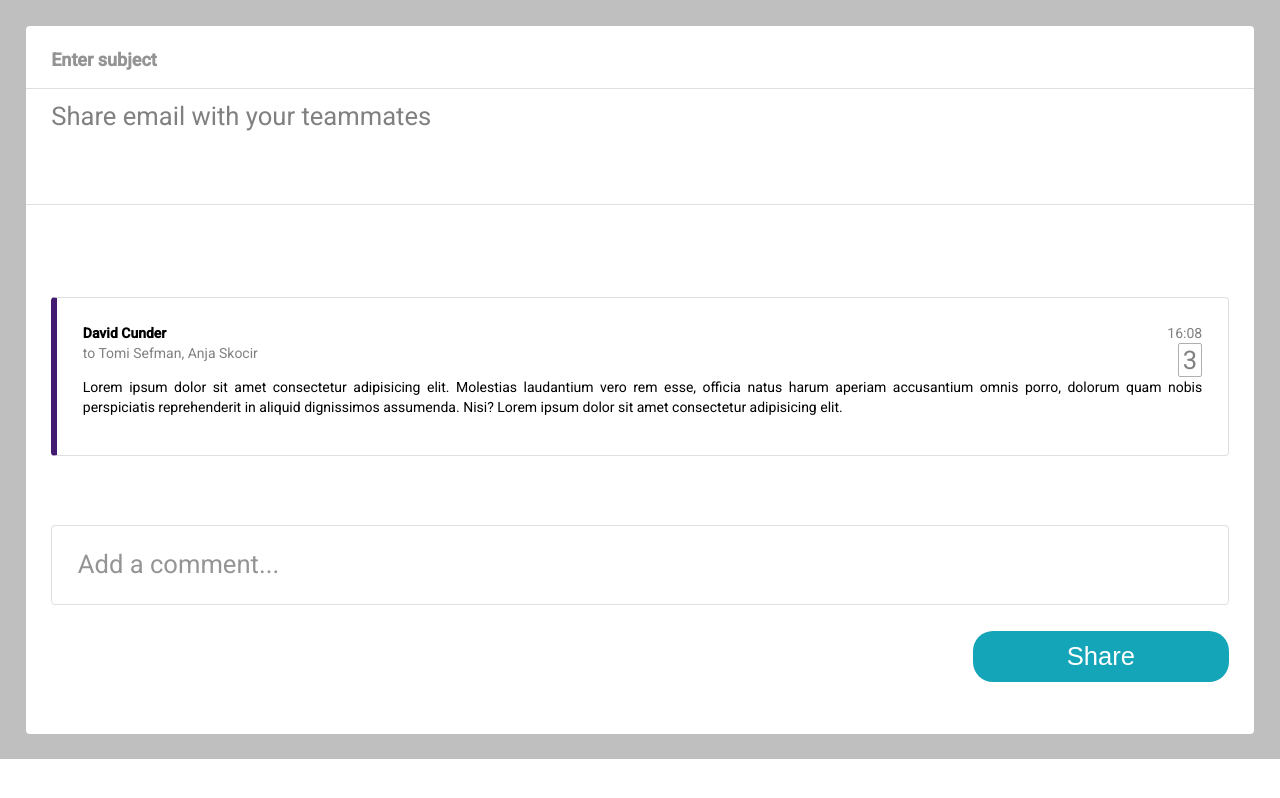
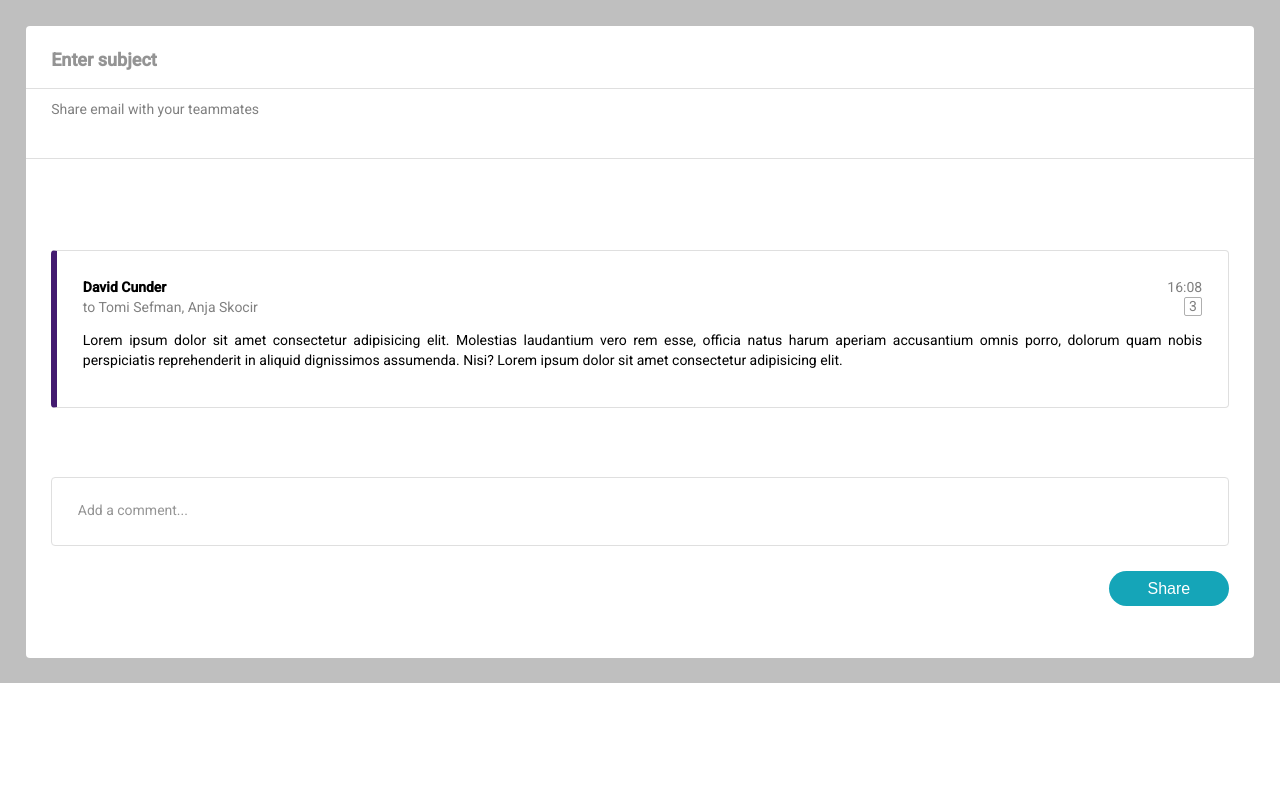
Before and after one commit to jurij-bozic/loop-app, an Angular app: page / in a window 1280 px wide. Built offline with nearby package versions, Linux system fonts and the light colour scheme.

Commit message:
Commit 9 - First complete commit

```diff
--- a/src/app/comment-view/comment-view.component.css
+++ b/src/app/comment-view/comment-view.component.css
@@ -44,18 +44,18 @@ p {
     border: none;
     padding: 1vw;
     width: 90% !important;
-    font-size: 2vw;
+    font-size: normal;
 }
 
 #share-btn {
     margin-left: 2vw;
     margin-right: 2vw;
-    width: 20vw;
-    height: 4vw;
+    width: 15vh;
+    height: 2.2em;
     border-radius: 20px;
     background-color: rgb(21, 165, 184);
     color: white;
-    font-size: 2vw;
+    font-size: medium;
     border: none;
 }
 
@@ -83,13 +83,14 @@ p {
 }
 
 .number-of-adr {
-    width: 1.8vw;
-    height: 2.5vw;
+    width: 1.2em;
+    height: 1.2em;
     text-align: center;
     border: 0.4px solid rgb(175, 175, 175);
     border-radius: 2px;
     color: grey;
     display: grid;
+    font-size: normal;
 
 }
 
@@ -100,6 +101,6 @@ p {
 
 .inner-number {
 
-    font-size: 2vw;
-    line-height: 2.5vw;
+    font-size: normal;
+    line-height: 1.2em;
 }
--- a/src/app/comment-view/comment-view.component.ts
+++ b/src/app/comment-view/comment-view.component.ts
@@ -13,8 +13,6 @@ import { UserDataService } from '../user-data.service';
 export class CommentViewComponent implements OnInit {
 
   myForm: FormGroup;
-  testVar: string;
-
 
   constructor(private fb: FormBuilder, private userDataService: UserDataService) { }
 
@@ -27,10 +25,6 @@ export class CommentViewComponent implements OnInit {
 
   }
 
-  logThis(): void {
-    console.log(this.userDataService.submissionSubject + ' to ' + this.userDataService.submissionUsers + ': ' + this.userDataService.submissionComment);
-  }
-
   submitMessage() {
     if(confirm('MESSAGE with subject' + this.userDataService.submissionSubject +  'sent to ' + this.userDataService.submissionUsers + ': ' + this.userDataService.submissionComment)) {
       console.log("Message shared");
--- a/src/app/input-user/input-user.component.css
+++ b/src/app/input-user/input-user.component.css
@@ -35,7 +35,12 @@
 }
 
 .fake-input-container {
+    width: 100%;
     margin-top: -2.5vw;
+    font-size: normal;
+    overflow-x: auto;
+    white-space: nowrap;
+
 }
 /*
 .parent-fake-input-container {
@@ -68,7 +73,7 @@ mat-label {
     border-top: 1px solid rgb(223, 223, 223);
     border-bottom: 1px solid rgb(223, 223, 223);
     padding-top: 1vw;
-    height: 8vw;
+    height: 4em;
 }
 
 #users-matformfield {
@@ -79,11 +84,11 @@ mat-label {
 
 mat-label {
     color: grey;
-    font-size: 2vw;
+    font-size: normal;
 }
 
 .mat-option {
-    height: 6vw !important;
+    height: 3em !important;
     margin-bottom: 1vw;
     margin-bottom: 1vw;
 
@@ -91,15 +96,15 @@ mat-label {
 
 .dropdown-list {
     display: block;
-    margin-top: -12px;
-    margin-bottom: -15px;
-    font-weight: 500;
-    font-size: 2vw;
+    /* margin-top: -12px;
+    margin-bottom: -15px; */
+    font-weight: 450;
+    font-size: normal;
     pointer-events: none;
 }
 
 .dropdown-list-email {
-    margin-top: -3.8vw !important;
+    margin-top: -1.8em !important;
     color: grey;
     font-size: small;
     font-weight: normal;
--- a/src/app/input-user/input-user.component.ts
+++ b/src/app/input-user/input-user.component.ts
@@ -1,9 +1,9 @@
 import { Component, OnInit } from '@angular/core';
 import { UserDataService } from '../user-data.service';
 import { Data } from '../model/data';
-import {FormControl} from '@angular/forms';
-import {Observable} from 'rxjs';
-import {map} from 'rxjs/operators';
+import { FormControl } from '@angular/forms';
+import { Observable } from 'rxjs';
+import { map }  from 'rxjs/operators';
 import { FormBuilder, FormGroup } from '@angular/forms';
 
 
@@ -16,11 +16,7 @@ export class InputUserComponent implements OnInit {
   myMainForm: FormGroup;
   data: Data[];
   myControl = new FormControl();
-  myControl2 = new FormControl();
   filteredUsers: Observable<Data[]>;
-  subject: Observable<string>;
-  addedUser: string;
-  isFirstSearch: boolean = true;
   selectedUsers = [];
 
 
@@ -34,14 +30,11 @@ export class InputUserComponent implements OnInit {
     })
     this.myMainForm.valueChanges.subscribe(item => this.userDataService.submissionSubject = item.subject);
 
-    this.myControl.valueChanges.subscribe(user => (this.data[this.data.indexOf(this.data.filter(item => item.name == user)[0])]
-      && !this.data[this.data.indexOf(this.data.filter(item => item.name == user)[0])].added ?
-      this.setUserAdded(user) : this.setFakeInputValue(user)));
-
-
     //filters users and displays the selected one
     this.data = this.userDataService.getData();
     this.filteredUsers = this.getFilteredUser();
+
+    this.parseUser();
 
 
 
@@ -79,35 +72,20 @@ export class InputUserComponent implements OnInit {
     };
   }
 
-  // public addMoreUsers(): void {
-  //   // if(this.userDataService.submissionUsers.slice(-2) == ', '){
-  //     // this.userDataService.submissionUsers = this.userDataService.submissionUsers + ' ';
-  //     // this.myControl.setValue(this.userDataService.submissionUsers);
-  //   // }
-  //   // else {
-  //     // this.userDataService.submissionUsers = this.userDataService.submissionUsers + ', ';
-  //     // this.myControl.setValue(this.userDataService.submissionUsers);
-  //   // }
-  // }
-
-  public removeUsers(event: any): void {
-    // console.log(event);
+  private parseUser(): void {
+    this.myControl.valueChanges.subscribe(user => (this.data[this.data.indexOf(this.data.filter(item => item.name == user)[0])]
+    && !this.data[this.data.indexOf(this.data.filter(item => item.name == user)[0])].added ?
+    this.setUserAdded(user) : this.setFakeInputValue(user)));
   }
 
+
   private setInputValue(): any {
-    // this.myControl.setValue(this.userDataService.submissionUsers);
-    // this.myControl.setValue(' '.repeat(this.userDataService.submissionUsers.length));
-    this.myControl.setValue('');
+    this.myControl.setValue(' ');
 
   }
 
   private setFakeInputValue(text: string): any {
     let splitText = text.split(', ');
-
-    // if(text.trim() !== ''){
-    //   text.trim
-    // }
-
 
     if(this.selectedUsers.length == 0 || this.selectedUsers[this.selectedUsers.length-1].nameFinished){
       // debugger;
--- a/src/app/main-view/main-view.component.ts
+++ b/src/app/main-view/main-view.component.ts
@@ -16,6 +16,4 @@ export class MainViewComponent implements OnInit {
     console.log(this.userDataService.getData());
   }
 
-
-
 }
--- a/src/styles.css
+++ b/src/styles.css
@@ -1,4 +1,4 @@
 /* You can add global styles to this file, and also import other style files */
 
 html, body { height: 100%; }
-body { margin: 0; font-family: Roboto, "Helvetica Neue", sans-serif; }
+body { margin: 0; font-family: Roboto, "Helvetica Neue", sans-serif;}
```
